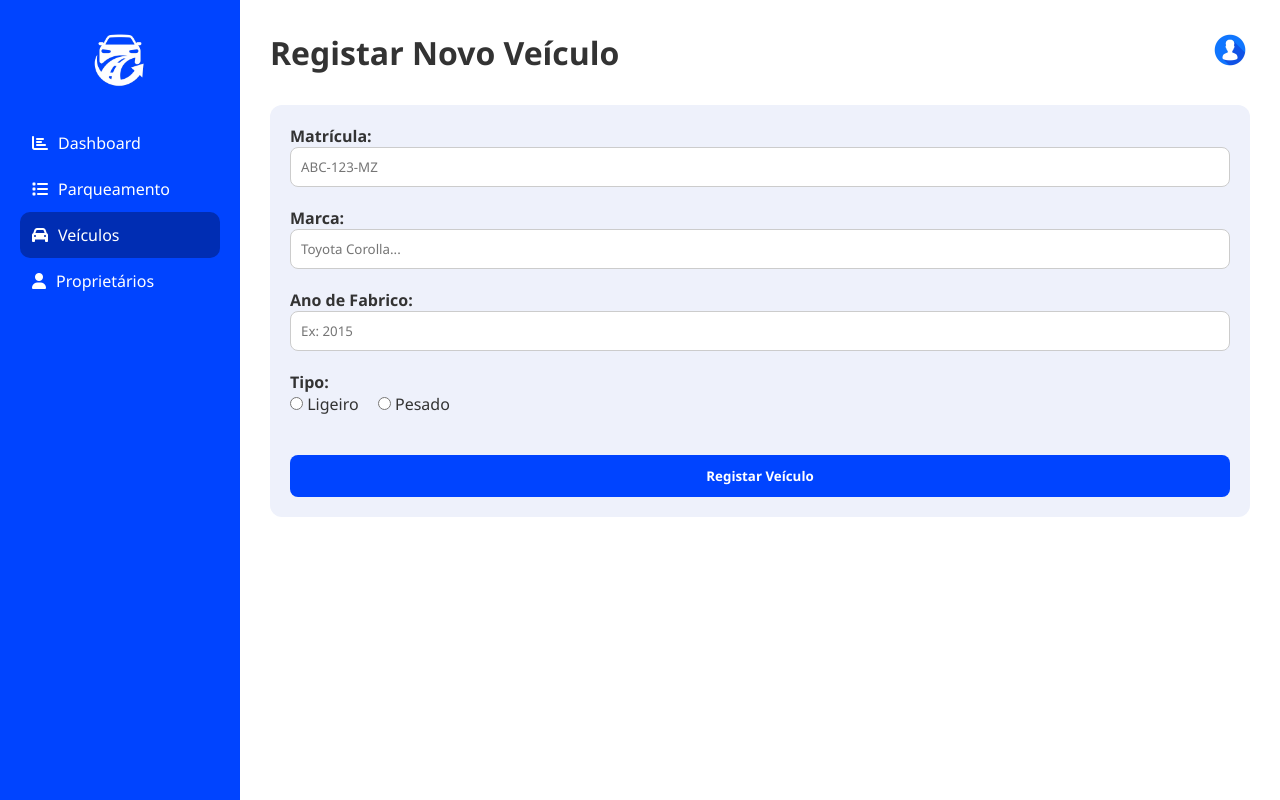
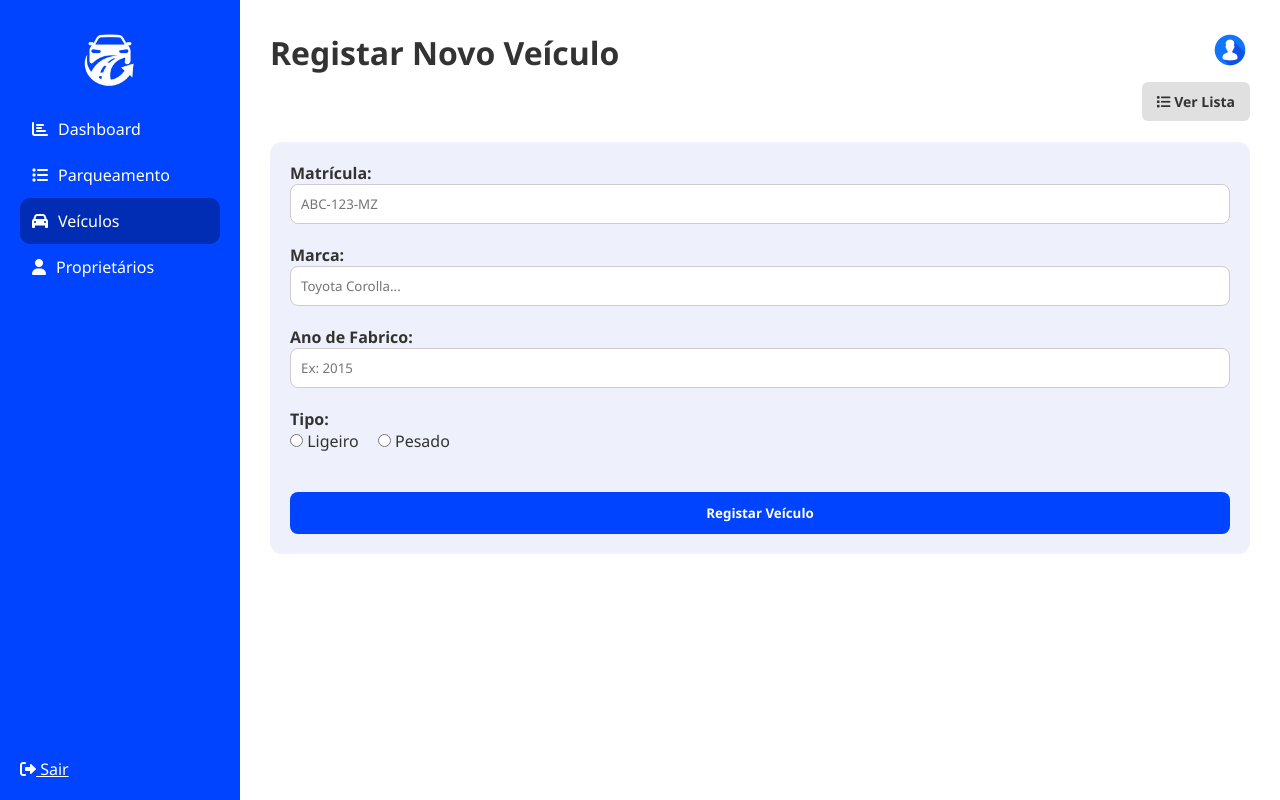
Before and after one commit to Edilsonn22/Projecto-PHP, a PHP site: page /adicionarVeiculo.php in a window 1280 px wide. Run offline with PHP 8.4, Linux system fonts and the light colour scheme.

Commit message:
Update adicionarVeiculo.php

```diff
--- a/adicionarVeiculo.php
+++ b/adicionarVeiculo.php
@@ -1,60 +1,13 @@
 <!DOCTYPE html>
 <html lang="pt">
+
 <head>
   <meta charset="UTF-8">
   <title>Registo de Veículo</title>
+  <link rel="stylesheet" href="style.css">
   <link rel="stylesheet" href="https://cdnjs.cloudflare.com/ajax/libs/font-awesome/6.0.0/css/all.min.css">
   <style>
-    * {
-      margin: 0;
-      padding: 0;
-      box-sizing: border-box;
-      font-family: 'Segoe UI', sans-serif;
-    }
 
-    body {
-      background: #f4f6fc;
-      color: #333;
-    }
-
-    .container {
-      display: flex;
-      height: 100vh;
-    }
-
-    /* Menu lateral */
-    .sidebar {
-      width: 240px;
-      background: #0044ff;
-      color: white;
-      display: flex;
-      flex-direction: column;
-      justify-content: flex-start;
-      padding: 20px;
-    }
-
-    .logo {
-      width: 10vh;
-      margin: 0 auto 20px auto;
-    }
-
-    .sidebar nav a {
-      color: white;
-      text-decoration: none;
-      padding: 12px;
-      display: flex;
-      align-items: center;
-      gap: 10px;
-      border-radius: 10px;
-      transition: 0.3s;
-    }
-
-    .sidebar nav a:hover,
-    .sidebar nav a.active {
-      background: #002db3;
-    }
-
-    /* Conteúdo principal */
     .main-content {
       flex: 1;
       padding: 30px;
@@ -80,7 +33,8 @@
       border-radius: 12px;
     }
 
-    input[type="text"], input[type="number"] {
+    input[type="text"],
+    input[type="number"] {
       width: 100%;
       padding: 10px;
       border: 1px solid #ccc;
@@ -101,20 +55,39 @@
     button:hover {
       background-color: #002db3;
     }
+    .btn-secundario {
+  background: #e0e0e0;
+  color: #333;
+  padding: 10px 15px;
+  border-radius: 6px;
+  text-decoration: none;
+  font-weight: bold;
+  font-size: 14px;
+  transition: background 0.3s ease;
+}
+
+.btn-secundario:hover {
+  background: #d0d0d0;
+  color: #000;
+}
+
 </style>
 </head>
+
 <body>
   <div class="container">
     <!-- MENU LATERAL -->
     <aside class="sidebar">
       <img src="logo.png" class="logo">
       <nav class="content">
-        <a href="Menu.php"><i class="fa fa-chart-bar"></i> Dashboard    </a>
+        <a href="Menu.php"><i class="fa fa-chart-bar"></i> Dashboard </a>
         <a href="parqueamento.php"><i class="fa fa-list"></i> Parqueamento</a>
         <a href="adicionarVeiculo.php" class="active"><i class="fa fa-car"></i> Veículos</a>
-        <a href="proprietarios.html"><i class="fa fa-user"></i> Proprietários</a>
-
+        <a href="proprietario.php"><i class="fa fa-user"></i> Proprietários</a>
       </nav>
+      <div class="footer">
+        <a href="logout.php"><i class="fa fa-sign-out-alt"></i> Sair</a>
+      </div>
     </aside>
 
     <!-- CONTEÚDO PRINCIPAL -->
@@ -125,7 +98,9 @@
           <img src="user.jpg" alt="Utilizador">
         </div>
       </header>
-
+        <div style="text-align: right; margin-top: 15px;">
+          <a href="listarVeiculo.php" class="btn-secundario"><i class="fa fa-list"></i> Ver Lista</a>
+        </div>
       <section class="content-box">
         <form action="inserirVeiculo.php" method="POST">
           <div style="display: flex; flex-direction: column; gap: 20px;">
@@ -163,4 +138,5 @@
     </main>
   </div>
 </body>
+
 </html>
```
Lines whose indentation alone changed are shown as unchanged.
